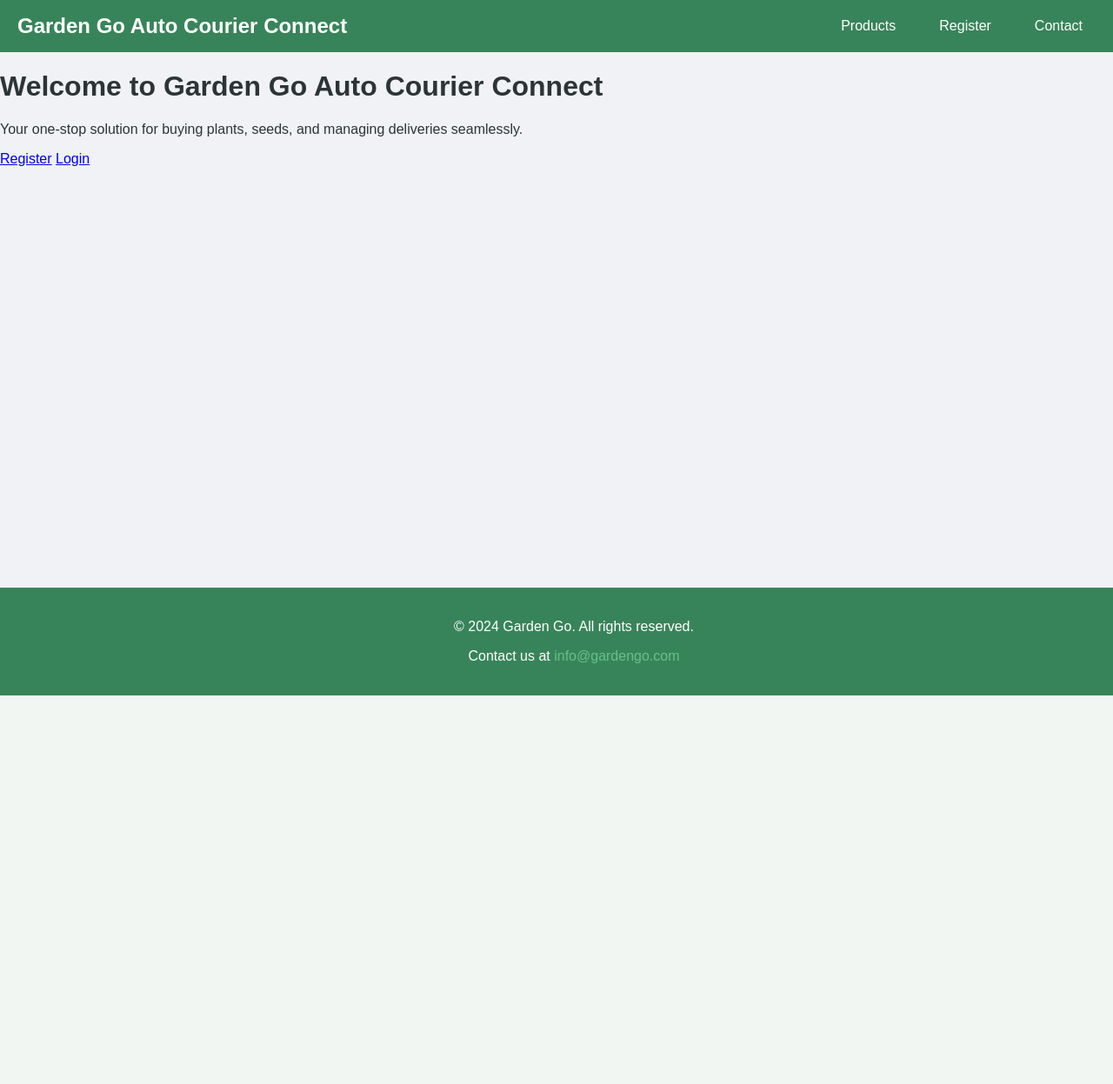
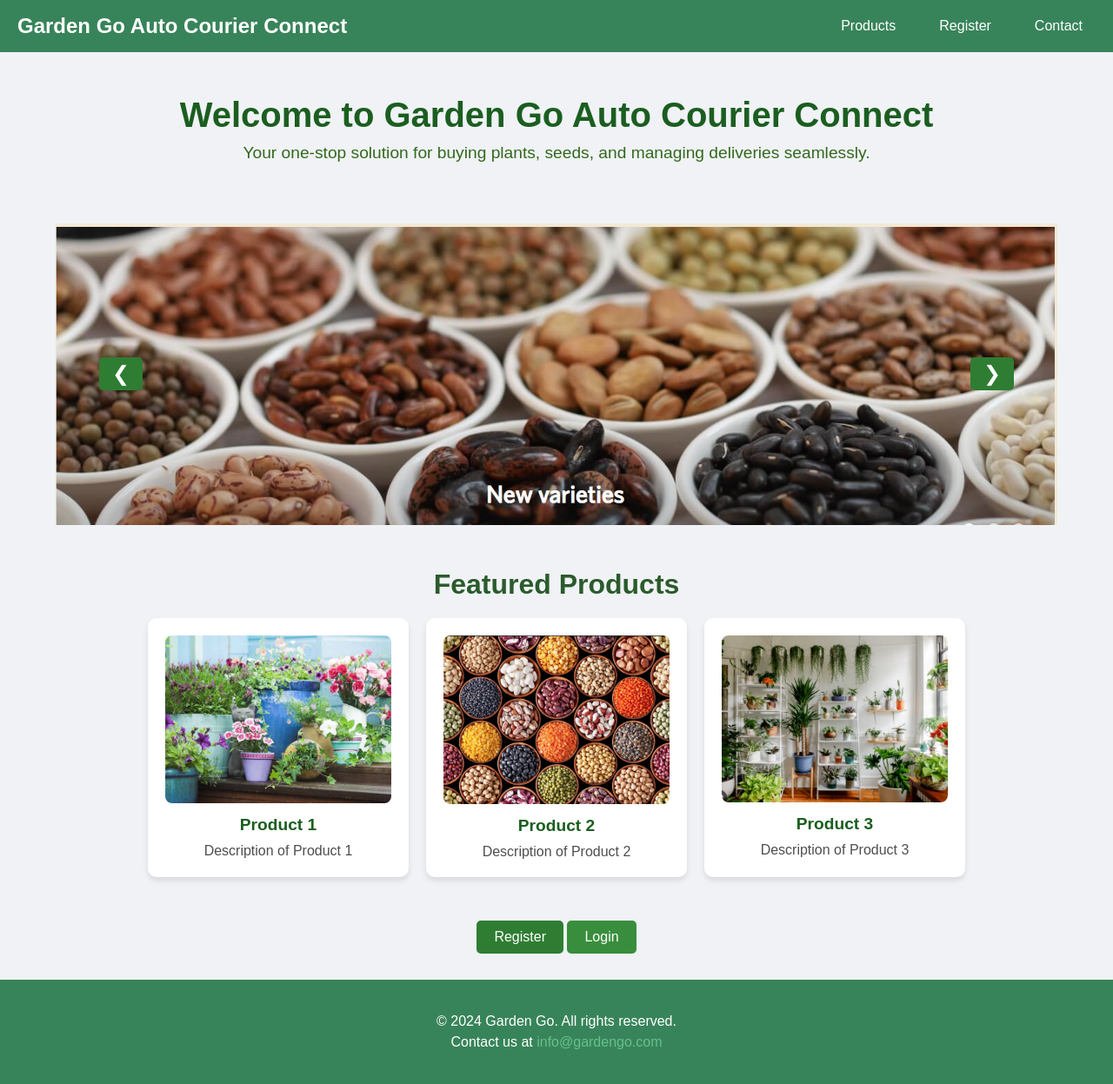
Before and after one commit to Minhaj-Tkc/Garden-Go-Auto-Courier-Connect, a Flask app: page / in a window 1280 px wide. Shown: the whole page at 87% size. Before the commit the page ends 800 px from the top, so only its background shows below. Run offline with Flask 3, Linux system fonts and the light colour scheme.

Commit message:
Login and Registration Pages Have Been Completed

```diff
--- a/app/static/css/styles.css
+++ b/app/static/css/styles.css
@@ -1,13 +1,23 @@
-/* General Styling */
+/* ============================
+   General Styling
+============================ */
+
+* {
+    box-sizing: border-box;
+    margin: 0;
+    padding: 0;
+}
+
 body {
     font-family: Arial, sans-serif;
-    margin: 0;
-    padding: 0;
     background: #f0f2f5;
     color: #2d3436;
 }
 
-/* Navbar Styling */
+/* ============================
+   Navbar Styling
+============================ */
+
 .navbar {
     display: flex;
     justify-content: space-between;
@@ -15,7 +25,7 @@ body {
     background-color: #38845A;
     padding: 10px 20px;
     color: white;
-    height: 40px;
+    height: 60px;
 }
 
 .navbar-brand a {
@@ -28,8 +38,6 @@ body {
 .navbar-links {
     list-style-type: none;
     display: flex;
-    margin: 0;
-    padding: 0;
 }
 
 .navbar-links li {
@@ -44,39 +52,211 @@ body {
 }
 
 .navbar-links a:hover {
-    background-color: #4CAA73; /* Hover color adjusted */
+    background-color: #4CAA73;
 }
 
-/* Footer Styling */
-.footer-content {
-    background-color: #38845A;
-    color: white;
-    text-align: center;
-    padding: 20px;
-    position: fixed;
-    bottom: 0;
-    width: 100%;
+/* ============================ Hamburger Menu ============================ */
+
+.navbar-toggle {
+    display: none; /* Hidden by default */
+    flex-direction: column;
+    cursor: pointer;
 }
 
-.footer-content a {
-    color: #66C08A; /* Lighter shade for links */
-    text-decoration: none;
+.navbar-toggle .bar {
+    width: 25px;
+    height: 4px;
+    margin: 5px 0;
+    background-color: white;
 }
 
-.footer-content a:hover {
-    text-decoration: underline;
+/* ============================ Media Query for Mobile ============================ */
+
+@media screen and (max-width: 768px) {
+    /* Hide the navigation items by default */
+    .navbar-links {
+        display: none;
+        width: 100%;
+        flex-direction: column;
+        position: absolute;
+        top: 60px; /* Below the navbar */
+        left: 0;
+        background-color: #38845A;
+        padding: 10px 0;
+        text-align: center;
+    }
+
+    .navbar-links li {
+        margin: 10px 0;
+    }
+
+    /* Show the hamburger menu */
+    .navbar-toggle {
+        display: flex;
+    }
+
+    /* Toggle the navigation items when the hamburger is clicked */
+    .navbar-links.active {
+        display: flex;
+    }
 }
 
-/* Form Styling (Shared by Login and Register) */
+
+/* ============================
+   Hero Section
+============================ */
+.hero-section {
+    text-align: center;
+    padding: 50px 20px;
+}
+
+.hero-section h1 {
+    font-size: 2.5rem;
+    color: #1b5e20;
+    margin-bottom: 10px;
+}
+
+.hero-section p {
+    font-size: 1.2rem;
+    color: #33691e;
+}
+
+/* ============================
+   Carousel Section
+============================ */
+.carousel-wrapper {
+    position: relative;
+    margin: 20px auto;
+    max-width: 90%;
+    overflow: hidden;
+}
+
+.carousel-images img {
+    display: none;
+    width: 100%;
+    transition: opacity 0.5s ease-in-out;
+}
+
+.carousel-images img.active-slide {
+    display: block;
+    opacity: 1;
+}
+
+.carousel-controls {
+    position: absolute;
+    top: 50%;
+    width: 100%;
+    display: flex;
+    justify-content: space-between;
+    transform: translateY(-50%);
+}
+
+.carousel-controls button {
+    background-color: #2e7d32;
+    color: white;
+    border: none;
+    font-size: 1.5rem;
+    cursor: pointer;
+    padding: 5px 15px;
+    border-radius: 5px;
+    margin-left: 50px;
+    margin-right: 50px;
+}
+
+/* ============================
+   Featured Products
+============================ */
+.featured-products {
+    text-align: center;
+    margin: 50px 0;
+}
+
+.featured-products h2 {
+    font-size: 2rem;
+    color: #2b5b2c;
+    margin-bottom: 20px;
+}
+
+.product-list {
+    display: flex;
+    justify-content: center;
+    gap: 20px;
+}
+
+.product-item {
+    background-color: white;
+    padding: 20px;
+    border-radius: 10px;
+    text-align: center;
+    box-shadow: 0px 4px 6px rgba(0, 0, 0, 0.1);
+    max-width: 300px;
+}
+
+.product-item img {
+    width: 100%;
+    border-radius: 8px;
+}
+
+.product-item h3 {
+    font-size: 1.2rem;
+    color: #1b5e20;
+    margin: 10px 0;
+}
+
+.product-item p {
+    color: #4e4e4e;
+}
+
+/* ============================
+   Login and Registration Page Containers
+============================ */
+.container {
+    display: flex;
+    height: calc(100vh - 180px);
+    background-color: #f5f5f5;
+}
+
+.container .left-section {
+    display: flex;
+    flex-direction: column;
+    justify-content: center;
+    align-items: center;
+    text-align: center;
+    /* background: linear-gradient(135deg, #38845A 30%, #4CAA73 100%); */
+    color: rgb(58, 48, 48);
+    width: 60%; /* Set explicit width */
+}
+
+.container .left-section h1{
+    font-size: 3rem;
+}
+
+.container .left-section p{
+    font-size: 1.2rem;
+}
+
+.container .right-section {
+    display: flex;
+    justify-content: center;
+    align-items: center;
+    /* padding: 20px; */
+    padding-right: 80px;
+    width: 40%; /* Set explicit width */
+    margin: 0;
+}
+
+
+/* ============================
+   Form Styling
+============================ */
 form {
     background: #ffffff;
     padding: 30px;
     border-radius: 8px;
     box-shadow: 0 4px 8px rgba(0, 0, 0, 0.1);
-    max-width: 400px;
-    width: 100%;
-    margin: 50px auto;
     text-align: center;
+    width: 430px;
+    max-width: 100%;
 }
 
 form div {
@@ -91,15 +271,7 @@ form label {
     font-size: 0.9rem;
 }
 
-form input {
-    width: 378px;
-    padding: 10px;
-    border: 1px solid #dcdde1;
-    border-radius: 5px;
-    font-size: 1rem;
-}
-
-form select {
+form input, form select {
     width: 100%;
     padding: 10px;
     border: 1px solid #dcdde1;
@@ -107,10 +279,10 @@ form select {
     font-size: 1rem;
 }
 
-form input:focus, select:focus {
+form input:focus, form select:focus {
     outline: none;
-    border-color: #66C08A; /* Lighter shade of green */
-    box-shadow: 0 0 5px rgba(102, 192, 138, 0.5); /* Matching shadow color */
+    border-color: #66C08A;
+    box-shadow: 0 0 5px rgba(102, 192, 138, 0.5);
 }
 
 form .btn {
@@ -126,7 +298,7 @@ form .btn {
 }
 
 form .btn:hover {
-    background: #4CAA73; /* Adjusted hover color */
+    background: #4CAA73;
 }
 
 form p {
@@ -144,66 +316,97 @@ form p a:hover {
     text-decoration: underline;
 }
 
-/* Login and Registration Page Containers */
-.container {
-    display: flex;
-    height: calc(100vh - 180px); /* Adjust for navbar and footer */
-    background-color: #f5f5f5;
+/* ============================
+   Call-to-Action Section
+============================ */
+.cta-section {
+    text-align: center;
+    margin: 30px 0;
 }
 
-.container .left-section {
-    flex: 1;
-    color: black;
+.cta-button {
+    text-decoration: none;
+    padding: 10px 20px;
+    font-size: 1rem;
+    border-radius: 5px;
+    color: white;
+    display: inline-block;
+}
+
+.register-button {
+    background-color: #2e7d32;
+}
+
+.login-button {
+    background-color: #388e3c;
+}
+
+.cta-button:hover {
+    opacity: 0.8;
+}
+
+/* ============================
+   Footer Styling
+============================ */
+.footer-content {
+    background-color: #38845A;
+    color: white;
+    position: relative;
+    height: 120px;
+
+    /* Flexbox to center content */
     display: flex;
     flex-direction: column;
     justify-content: center;
     align-items: center;
-    text-align: center;
-    padding: 40px;
 }
 
-.container .left-section h1 {
-    font-size: 2.5rem;
-    margin-bottom: 20px;
-    font-weight: bold;
+
+.footer-content a {
+    color: #66C08A;
+    text-decoration: none;
 }
 
-.container .left-section p {
-    font-size: 1.2rem;
-    line-height: 1.5;
+.footer-content p {
+    margin: 3px;
 }
 
-.container .right-section {
-    flex: 1;
-    display: flex;
-    justify-content: center;
-    align-items: center;
-    padding: 20px;
+.footer-content a:hover {
+    text-decoration: underline;
 }
 
-.container .form-container {
-    width: 100%;
-    max-width: 400px;
-}
-
-/* Specific to Flash Messages */
-.flash-messages p {
-    padding: 10px;
-    margin: 10px;
-    border-radius: 5px;
-}
-
-/* Responsive Design */
+/* ============================
+   Responsive Design
+============================ */
 @media (max-width: 768px) {
     .container {
         flex-direction: column;
+        min-height: calc(100vh - 180px);
+        height: 100%;
+    }
+
+    .container .left-section p{
+        display: none;
     }
 
     .container .left-section {
-        display: none;
+        padding: 0;
+        padding-top: 10px;
+        width: 100%;
+        align-items: center;
+        justify-content: center;
     }
 
     .container .right-section {
-        padding: 20px;
+        padding: 30px;
+        padding-top: 0;
+        width: 100%;
+
     }
+
+    .product-list {
+        flex-direction: column;
+        align-items: center;
+    }
+
 }
--- /dev/null
+++ b/app/static/js/base.js
@@ -0,0 +1,5 @@
+document.getElementById('navbar-toggle').addEventListener('click', function() {
+    document.getElementById('navbar-links').classList.toggle('active');
+});
+
+console.log("Hello world");
--- /dev/null
+++ b/app/static/js/carousel.js
@@ -0,0 +1,38 @@
+console.log("HEllo Wo");
+
+
+let currentSlide = 0; // Tracks the index of the current slide
+const slides = document.querySelectorAll('.carousel-images img');
+const totalSlides = slides.length;
+
+// Function to show the active slide
+function showSlide(index) {
+    // Reset all slides to hidden
+    slides.forEach((slide) => slide.classList.remove('active-slide'));
+
+    // Show the current slide
+    slides[index].classList.add('active-slide');
+}
+
+// Automatic sliding functionality
+function autoSlide() {
+    currentSlide = (currentSlide + 1) % totalSlides; // Loop back to the first slide after the last one
+    showSlide(currentSlide);
+}
+
+// Button functionality for next and previous
+document.getElementById('nextButton').addEventListener('click', () => {
+    currentSlide = (currentSlide + 1) % totalSlides;
+    showSlide(currentSlide);
+});
+
+document.getElementById('prevButton').addEventListener('click', () => {
+    currentSlide = (currentSlide - 1 + totalSlides) % totalSlides; // Loop back to the last slide
+    showSlide(currentSlide);
+});
+
+// Start the automatic sliding (change every 3 seconds)
+setInterval(autoSlide, 3000);
+
+// Show the first slide when the page loads
+showSlide(currentSlide);
--- a/app/templates/base.html
+++ b/app/templates/base.html
@@ -12,8 +12,15 @@
                 <a href="{{ url_for('home') }}">Garden Go Auto Courier Connect</a>
             </div>
 
+            <!-- Hamburger Menu (Hidden on large screens) -->
+            <div class="navbar-toggle" id="navbar-toggle">
+                <span class="bar"></span>
+                <span class="bar"></span>
+                <span class="bar"></span>
+            </div>
+
             <!-- Navigation Items on the Right -->
-            <ul class="navbar-links">
+            <ul class="navbar-links" id="navbar-links">
                 {% if not current_user.is_authenticated %}
                     <li><a href="{{ url_for('products') }}">Products</a></li>
                     <li><a href="{{ url_for('register') }}">Register</a></li>
@@ -35,6 +42,7 @@
         </div>
     </nav>
 
+
     {% with messages = get_flashed_messages(with_categories=true) %}
         {% if messages %}
             <div class="flash-messages">
@@ -48,11 +56,17 @@
     {% block content %}{% endblock %}
 
      <footer>
-        <div class="footer-content">
+        <div class="footer-content {% if is_footer_fixed %}fixed{% endif %}">
             <p>&copy; 2024 Garden Go. All rights reserved.</p>
             <p>Contact us at <a href="mailto:info@gardengo.com">info@gardengo.com</a></p>
         </div>
     </footer>
 
+    <!-- Link to JavaScript -->
+
+    <script src="{{ url_for('static', filename='js/base.js') }}"></script>
+
+    {% block scripts %}
+    {% endblock %}
 </body>
 </html>
--- a/app/templates/home.html
+++ b/app/templates/home.html
@@ -1,22 +1,60 @@
 {% extends 'base.html' %}
 
 {% block content %}
-<div class="home-container">
-    <h1>Welcome to Garden Go Auto Courier Connect</h1>
-    <p>Your one-stop solution for buying plants, seeds, and managing deliveries seamlessly.</p>
-    <div class="buttons">
+<div class="main-wrapper">
+
+    <!-- Hero Section -->
+    <div class="hero-section">
+        <h1>Welcome to Garden Go Auto Courier Connect</h1>
+        <p>Your one-stop solution for buying plants, seeds, and managing deliveries seamlessly.</p>
+    </div>
+
+    <!-- Image Carousel -->
+    <div class="carousel-wrapper">
+        <div class="carousel-images">
+            <img src="{{ url_for('static', filename='images/carousel1.jpg') }}" class="active-slide" alt="Ad 1">
+            <img src="{{ url_for('static', filename='images/carousel2.jpg') }}" alt="Ad 2">
+            <img src="{{ url_for('static', filename='images/carousel3.jpg') }}" alt="Ad 3">
+        </div>
+        <div class="carousel-controls">
+            <button id="prevButton" class="prev-slide">❮</button>
+            <button id="nextButton" class="next-slide">❯</button>
+        </div>
+    </div>
+
+    <!-- Featured Products -->
+    <section class="featured-products">
+        <h2>Featured Products</h2>
+        <div class="product-list">
+            <div class="product-item">
+                <img src="{{ url_for('static', filename='images/product1.jpg') }}" alt="Product 1">
+                <h3>Product 1</h3>
+                <p>Description of Product 1</p>
+            </div>
+            <div class="product-item">
+                <img src="{{ url_for('static', filename='images/product2.jpg') }}" alt="Product 2">
+                <h3>Product 2</h3>
+                <p>Description of Product 2</p>
+            </div>
+            <div class="product-item">
+                <img src="{{ url_for('static', filename='images/product3.jpg') }}" alt="Product 3">
+                <h3>Product 3</h3>
+                <p>Description of Product 3</p>
+            </div>
+        </div>
+    </section>
+
+    <!-- Call-to-Action -->
+    <div class="cta-section">
         {% if not current_user.is_authenticated %}
-            <a href="{{ url_for('register') }}" class="btn">Register</a>
-            <a href="{{ url_for('login') }}" class="btn">Login</a>
-        {% else %}
-            {% if current_user.role == 'Admin' %}
-                <a href="{{ url_for('admin_dashboard') }}" class="btn">Go to Admin Dashboard</a>
-            {% elif current_user.role == 'Courier' %}
-                <a href="{{ url_for('courier_dashboard') }}" class="btn">Go to Courier Dashboard</a>
-            {% else %}
-                <a href="{{ url_for('dashboard') }}" class="btn">Go to Dashboard</a>
-            {% endif %}
+            <a href="{{ url_for('register') }}" class="cta-button register-button">Register</a>
+            <a href="{{ url_for('login') }}" class="cta-button login-button">Login</a>
         {% endif %}
     </div>
 </div>
 {% endblock %}
+
+<!-- JavaScript for Carousel -->
+{% block scripts %}
+    <script src="{{ url_for('static', filename='js/carousel.js') }}"></script>
+{% endblock %}
--- a/app/templates/login.html
+++ b/app/templates/login.html
@@ -9,7 +9,7 @@
     </div>
     <!-- Right Section -->
     <div class="right-section">
-        <form method="POST" class="login-form">
+        <form method="POST" class="form-container">
             {{ form.hidden_tag() }}
             <div>
                 {{ form.email.label }} {{ form.email }}
--- a/app/templates/register.html
+++ b/app/templates/register.html
@@ -10,7 +10,7 @@
 
     <!-- Right Section -->
     <div class="right-section">
-        <form method="POST" class="register-form">
+        <form method="POST" class="form-container">
             {{ form.hidden_tag() }}
 
             <div class="form-group">
```
Also changed, not shown: app/static/images/carousel1.jpg (added), app/static/images/carousel2.jpg (added), app/static/images/carousel3.jpg (added), app/static/images/product1.jpg (added), app/static/images/product2.jpg (added), app/static/images/product3.jpg (added).
